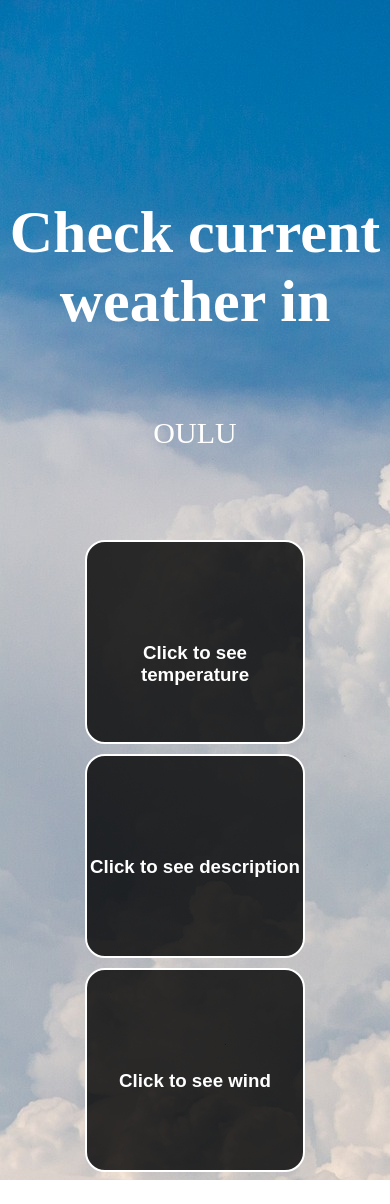
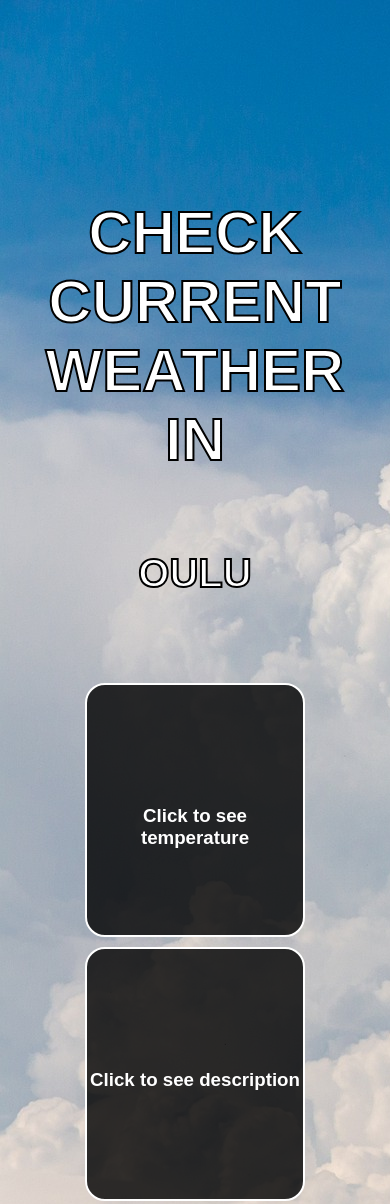
Before and after one commit to Jesseasd/Javascript-teht-v-, a plain HTML site: page index.html in a window 390 px wide. Shown: the top 1204 px of the page. Before the commit the page ends 1180 px from the top, so only its background shows below. Drawn offline with Linux system fonts and the light colour scheme.

Commit message:
fixed responsivity

```diff
--- a/first.js
+++ b/first.js
@@ -48,8 +48,6 @@ function getTemperature(){
         document.getElementById("thermostat").style.display = "block"
     }
 }
-
-
 
 function getDescription(){
 
--- a/index.html
+++ b/index.html
@@ -12,10 +12,10 @@
 <body>
     <div class="grid-container">
         <div class="grid-item0">
-            <h1>Check current weather in</h1>
+            <h1>CHECK CURRENT WEATHER IN</h1>
         </div>
         <div class="grid-item1">
-            <p>OULU</p>
+            <h1>OULU</h1>
         </div>
         <div class="grid-item2"></div>
         <div class="grid-item3" onclick="getTemperature()" style="cursor: pointer;">
--- a/styles.css
+++ b/styles.css
@@ -14,13 +14,17 @@ body {
     text-align: center;
     margin-top: 150px;
     font-size: 30px;
+    -webkit-text-stroke: 2px black;
+    font-family: Arial, Helvetica, sans-serif;
 }
 
 .grid-item1 {
     grid-column: 1/6;
     text-align: center;
     margin-bottom: 50px;
-    font-size: 30px;
+    font-size: 20px;
+    -webkit-text-stroke: 2px black;
+    font-family: Arial, Helvetica, sans-serif;
 }
 
 .grid-item3 {
@@ -61,33 +65,13 @@ h3 {
     font-size: 30px;
 }
 
-#thermostat {
-font-size: 100px;
-margin-top: 20px;
-}
-
-#air {
-    font-size: 100px;
-    margin-top: 20px;
-}
-
-#cloud {
+#thermostat, #air, #cloud {
     font-size: 100px;
     margin-top: 20px;
 }
 
 @media only screen and (max-width: 1126px) {
-    .grid-item3 {
-        grid-column: 2/5;
-        height: 200px;
-    }
-
-    .grid-item4 {
-        grid-column: 2/5;
-        height: 200px;
-    }
-
-    .grid-item5 {
+    .grid-item3, .grid-item4, .grid-item5 {
         grid-column: 2/5;
         height: 200px;
     }
@@ -97,6 +81,21 @@ margin-top: 20px;
     }
 
     #temp, #desc, #wind {
-        margin-top: 100px;
+        margin-top: 20px;
+    }
+
+    #thermostat, #air, #cloud {
+        font-size: 70px;
+        margin-top: 20px;
     }
 }
+
+@media only screen and (max-width: 472px) {
+    .grid-item3, .grid-item4, .grid-item5 {
+        height: 250px;
+    }
+
+    h3 {
+        margin-top: 120px;
+    }
+}
```
